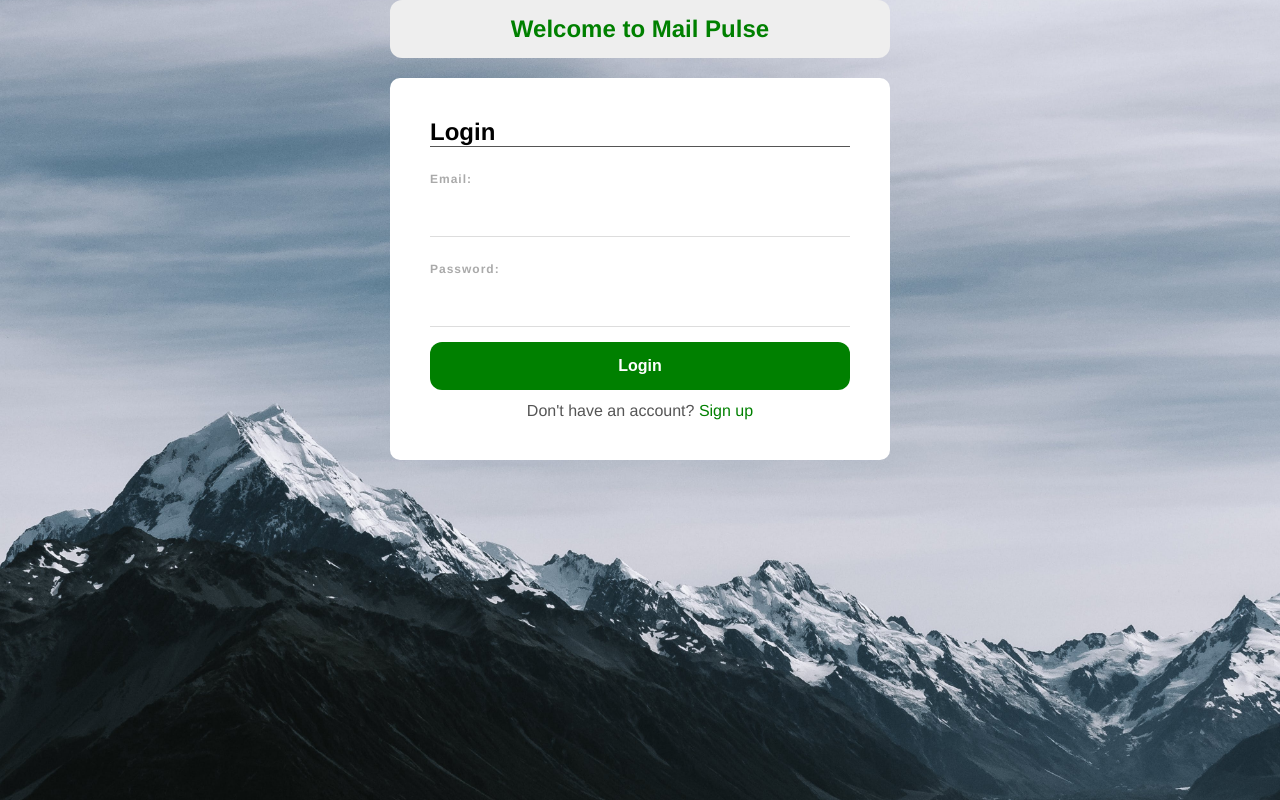
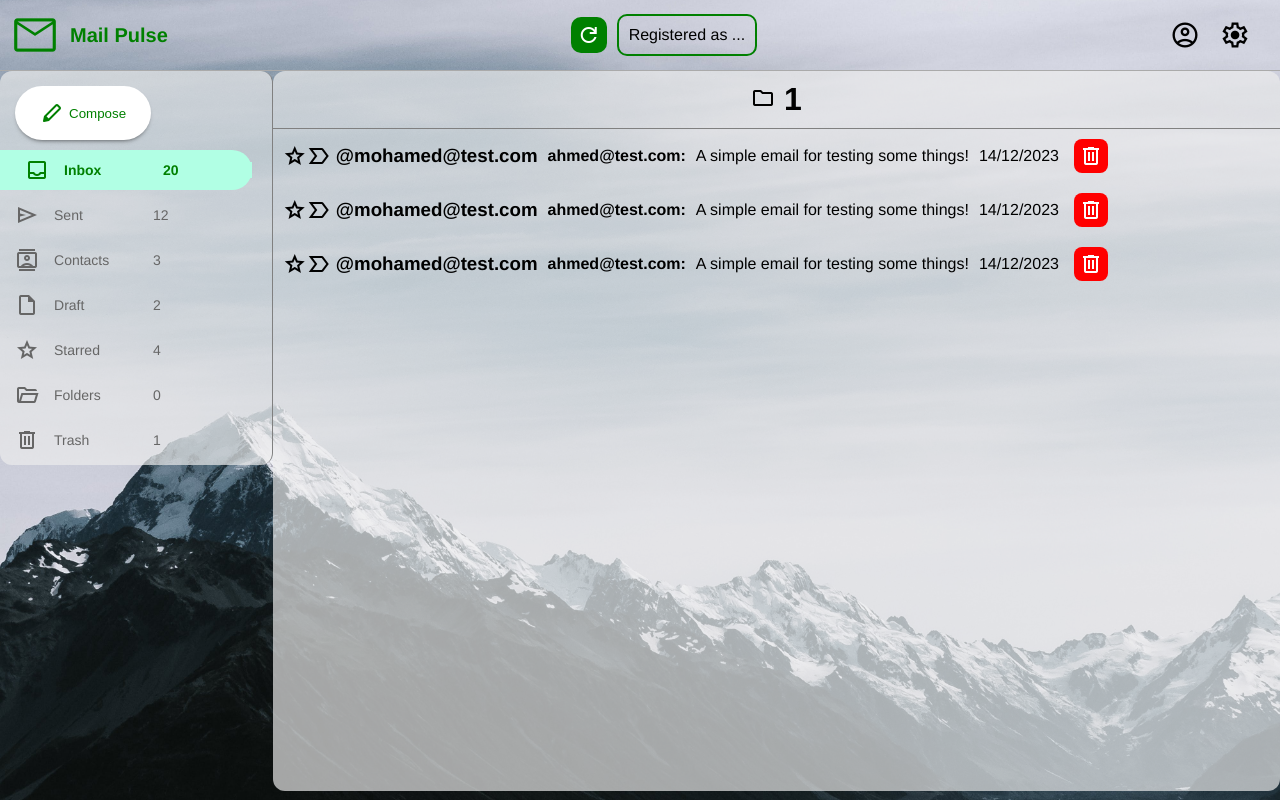
Before and after one commit to Mohamed-code-13/mail-pulse, a Vue app in the folder front-end-mail-server/: page /home/folders/1 in a window 1280 px wide. Before the commit this address led to /login. Built offline with nearby package versions, Linux system fonts and the light colour scheme.

Commit message:
Create a Folder Details view and navigating to folder details when clicking on folder in Folder view.

```diff
--- a/front-end-mail-server/src/router/index.js
+++ b/front-end-mail-server/src/router/index.js
@@ -5,6 +5,7 @@ import Home from '../views/Home.vue'
 import Inbox from '../views/Inbox.vue'
 import Contacts from '../views/Contacts.vue'
 import Folders from '../views/Folders.vue'
+import FolderDetails from '../views/FolderDetails.vue'
 
 const router = createRouter({
   history: createWebHistory(import.meta.env.BASE_URL),
@@ -36,7 +37,7 @@ const router = createRouter({
         },
         {
           path: 'contacts',
-          // name: 'inbox',
+          name: 'contacts',
           component: Contacts
         },
         {
@@ -51,8 +52,13 @@ const router = createRouter({
         },
         {
           path: 'folders',
-          // name: 'inbox',
+          name: 'folders',
           component: Folders
+        },
+        {
+          path: 'folders/:name',
+          name: 'folder-details',
+          component: FolderDetails
         },
         {
           path: 'trash',
--- /dev/null
+++ b/front-end-mail-server/src/views/FolderDetails.vue
@@ -0,0 +1,53 @@
+<template>
+  <div id="folder-details">
+    <h1>
+      <span class="material-symbols-outlined"> folder </span>
+
+      {{ folderName }}
+    </h1>
+
+    <Email :email="email" />
+    <Email :email="email" />
+    <Email :email="email" />
+  </div>
+</template>
+
+<script>
+import { ref } from 'vue'
+import { useRoute } from 'vue-router'
+import Email from '@/components/Email.vue'
+
+export default {
+  components: { Email },
+  setup() {
+    const route = useRoute()
+
+    const folderName = route.params.name
+
+    const email = ref({
+      id: 0,
+      sender: 'mohamed@test.com',
+      subject: 'ahmed@test.com',
+      description: 'A simple email for testing some things!',
+      date: '14/12/2023'
+    })
+
+    return { folderName, email }
+  }
+}
+</script>
+
+<style scoped>
+#folder-details {
+  flex: 0.8;
+  overflow-x: hidden;
+  height: 90vh;
+  background-color: #eeeeeead;
+  border-radius: 12px;
+}
+
+h1 {
+  border-bottom: 1px solid gray;
+  padding: 10px;
+}
+</style>
--- a/front-end-mail-server/src/views/Folders.vue
+++ b/front-end-mail-server/src/views/Folders.vue
@@ -26,11 +26,17 @@
 
 <script>
 import { ref } from 'vue'
+import { useRouter } from 'vue-router'
 
 export default {
   setup() {
+    const router = useRouter()
+
     const folders = ref(['College', 'Programming', 'Sports', 'Others'])
-    const goToFolder = (item) => {}
+    const goToFolder = (item) => {
+      router.push({ name: 'folder-details', params: { name: item } })
+    }
+
     return { folders, goToFolder }
   }
 }
@@ -75,6 +81,7 @@ export default {
   border-radius: 10px;
   color: white;
   background-color: green;
+  cursor: pointer;
 }
 
 .item {
```
